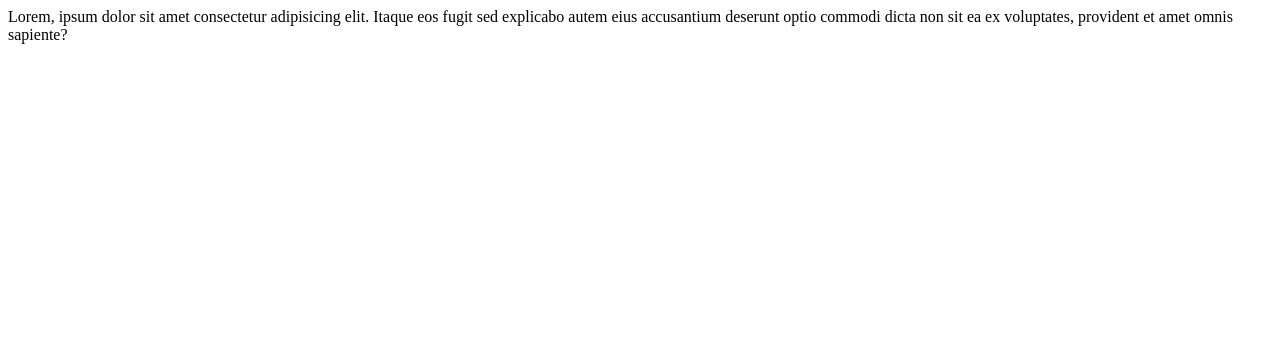
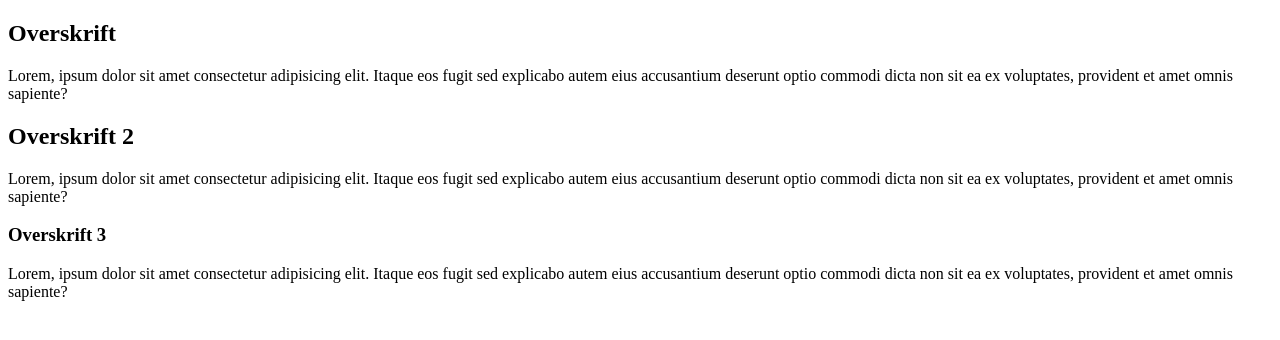
Before and after one commit to thelazysupper/My_ideal_frontpage, a plain HTML site: page index.html in a window 1280 px wide. Drawn offline with Linux system fonts and the light colour scheme.

Commit message:
Commit 1

```diff
--- a/index.html
+++ b/index.html
@@ -11,8 +11,27 @@
         </header>
         <main>
             <article>
-            Lorem, ipsum dolor sit amet consectetur adipisicing elit. Itaque eos fugit sed explicabo autem
-            eius accusantium deserunt optio commodi dicta non sit ea ex voluptates, provident et amet omnis sapiente?
+            <h1>Overskrift</h1>
+            <p>
+                Lorem, ipsum dolor sit amet consectetur adipisicing elit.
+                Itaque eos fugit sed explicabo autem eius accusantium
+                deserunt optio commodi dicta non sit ea ex voluptates,
+                provident et amet omnis sapiente?
+            </p>
+            <h2>Overskrift 2</h2>
+            <p>
+                Lorem, ipsum dolor sit amet consectetur adipisicing elit.
+                Itaque eos fugit sed explicabo autem eius accusantium
+                deserunt optio commodi dicta non sit ea ex voluptates,
+                provident et amet omnis sapiente?
+            </p>
+            <h3>Overskrift 3</h3>
+            <p>
+                Lorem, ipsum dolor sit amet consectetur adipisicing elit.
+                Itaque eos fugit sed explicabo autem eius accusantium
+                deserunt optio commodi dicta non sit ea ex voluptates,
+                provident et amet omnis sapiente?
+            </p>
             </article>
         </main>
     </body>
```
